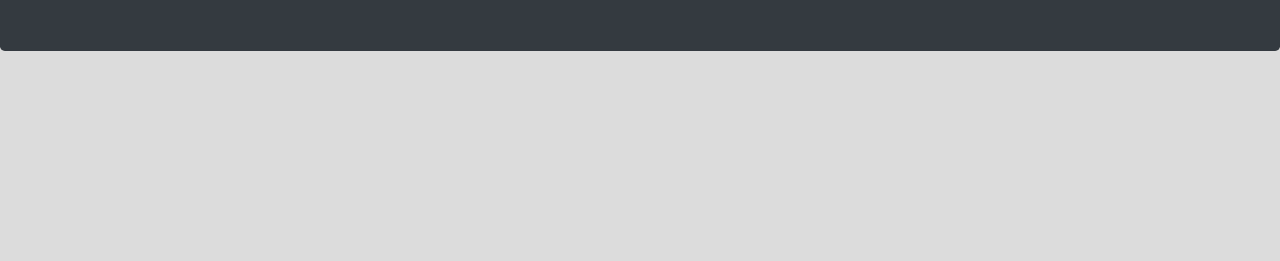
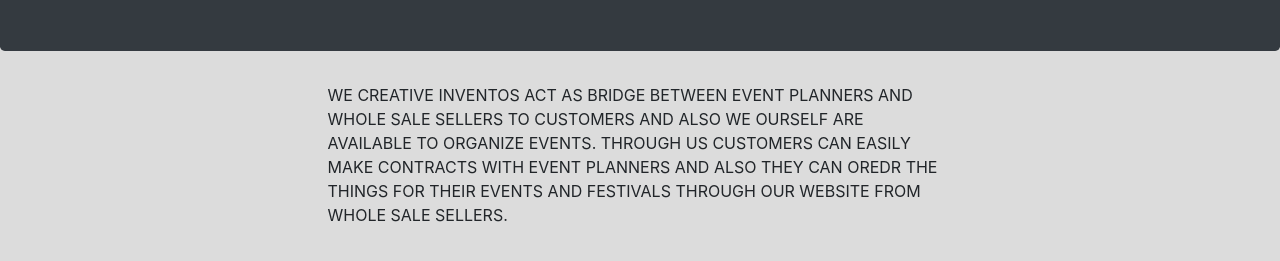
Before and after one commit to sainithin9/CREATIVE-INVENTOS, a plain HTML site: page about.html in a window 1280 px wide. Shown: the part 135-396 px from the top of the page. Drawn offline with nearby package versions, Linux system fonts and the light colour scheme.

Commit message:
Update about.html

```diff
--- a/about.html
+++ b/about.html
@@ -23,7 +23,8 @@
 
         </div>
         <div class="col-md-6 rounded pb-4">
-
+                WE CREATIVE INVENTOS ACT AS BRIDGE BETWEEN EVENT PLANNERS AND WHOLE SALE SELLERS TO CUSTOMERS AND ALSO WE OURSELF ARE AVAILABLE TO ORGANIZE EVENTS.
+                THROUGH US CUSTOMERS CAN EASILY MAKE CONTRACTS WITH EVENT PLANNERS AND ALSO THEY CAN OREDR THE THINGS FOR THEIR EVENTS AND FESTIVALS THROUGH OUR WEBSITE FROM WHOLE SALE SELLERS.
         </div>
         <div class="col-md-3 rounded pb-4">
 
```
